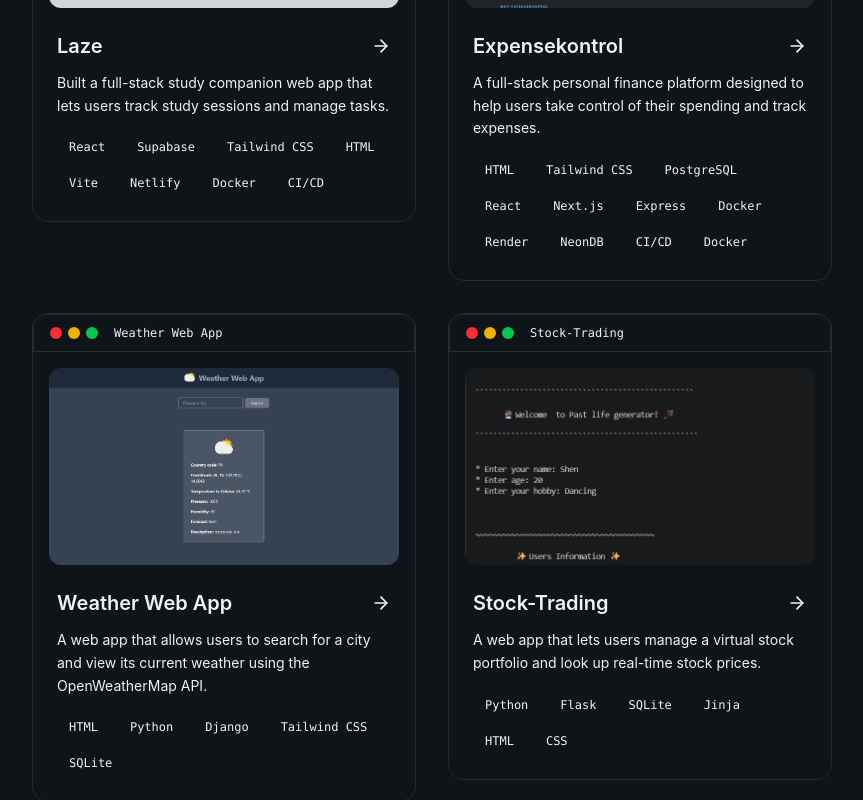
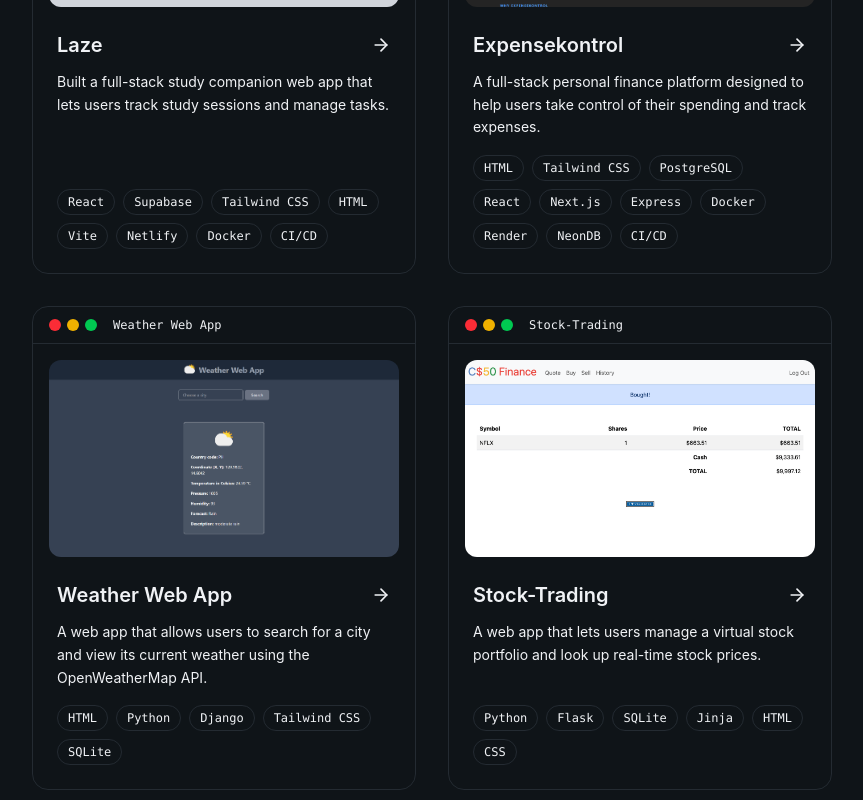
Before and after one commit to Ein-shen/My-porfolio, a React (Vite) app: page / in a window 1280 px wide. Shown: the part 980-1780 px from the top of the page, without its empty margins (208-1071 px from the left). Built offline with nearby package versions, Linux system fonts and the light colour scheme; the HTML template or start-up script is replaced by a standard one.

Commit message:
added finance pic in the project and minor changes in the project

```diff
--- a/src/sections/Projects.jsx
+++ b/src/sections/Projects.jsx
@@ -1,15 +1,15 @@
-import { ArrowRight } from "lucide-react"
-import { FaGithub } from "react-icons/fa"
-import { Link } from "react-router-dom"
+import { ArrowRight } from "lucide-react";
+import { FaGithub } from "react-icons/fa";
+import { Link } from "react-router-dom";
 
+// Images are served from /public, so use root-relative paths.
+// (If they live in src/assets, import them instead and put the imports here.)
 const projects = [
-
-
   {
     title: "Laze",
     description:
       "Built a full-stack study companion web app that lets users track study sessions and manage tasks.",
-    image: "Lazeu.png",
+    image: "/Lazeu.png",
     tags: [
       "React",
       "Supabase",
@@ -26,7 +26,7 @@ const projects = [
     title: "Expensekontrol",
     description:
       "A full-stack personal finance platform designed to help users take control of their spending and track expenses.",
-    image: "exp.png",
+    image: "/exp.png",
     tags: [
       "HTML",
       "Tailwind CSS",
@@ -38,71 +38,67 @@ const projects = [
       "Render",
       "NeonDB",
       "CI/CD",
-      "Docker",
     ],
     github: "https://github.com/Ein-shen/Finance_tracker",
   },
-
-
-
   {
     title: "Weather Web App",
     description:
       "A web app that allows users to search for a city and view its current weather using the OpenWeatherMap API.",
-    image: "weather.png",
+    image: "/weather.png",
     tags: ["HTML", "Python", "Django", "Tailwind CSS", "SQLite"],
     github: "https://github.com/Ein-shen/weather-webApp",
   },
-
   {
     title: "Stock-Trading",
     description:
       "A web app that lets users manage a virtual stock portfolio and look up real-time stock prices.",
-    image: "past.png",
+    image: "/fi.png",
     tags: ["Python", "Flask", "SQLite", "Jinja", "HTML", "CSS"],
     github: "https://github.com/Ein-shen/Stock-Trading",
   },
-]
+];
 
 export const Projects = () => {
   return (
     <section
       id="projects"
-      className="relative overflow-hidden scroll-mt-24 py-2"
+      aria-labelledby="projects-heading"
+      className="relative scroll-mt-24 overflow-hidden py-2"
     >
-      <div className="container relative z-10 mx-auto animate-fade-in px-6 py-10 md:px-12">
+      <div className="container relative z-10 mx-auto animate-fade-in px-6 py-10 md:px-12 ">
         <div className="mx-auto max-w-[800px]">
+          {/* Section header */}
+          <div className="mb-16 flex items-center justify-between">
+            <h2
+              id="projects-heading"
+              className="theme-text pt-1 font-mono text-xl font-medium tracking-tight"
+            >
+              Projects
+            </h2>
 
-          {/* Section header */}
-          <div className="mb-16">
-            <div className="mb-4 flex items-center justify-between">
-              <h1 className="theme-text pt-1 font-mono text-xl font-medium tracking-tight lg:text-xl">
-                Projects
-              </h1>
-
-              <Link
-                to="/view_projects"
-                className="theme-muted hover:theme-text-hover ml-auto flex h-11 cursor-pointer items-center gap-1 rounded-lg font-mono text-sm"
-              >
-                view all
-                <span className="text-[10px]">↗</span>
-              </Link>
-            </div>
+            <Link
+              to="/view_projects"
+              className="theme-muted hover:theme-text-hover flex h-11 items-center gap-1 rounded-lg font-mono text-sm"
+            >
+              view all
+              <span className="text-[10px]" aria-hidden="true">
+                ↗
+              </span>
+            </Link>
           </div>
 
-          {/* Project grid */}
-          <div className="grid items-start gap-8 lg:grid-cols-2">
+          {/* Project grid: items-stretch makes cards in a row the same height */}
+          <div className="grid items-stretch gap-8 lg:grid-cols-2 ">
             {projects.map((project, idx) => (
-              <div
-                key={idx}
-                className="group overflow-hidden rounded-2xl border-[0.5px] border-border transition-opacity duration-300 hover:opacity-90 md:row-span-1"
-                style={{
-                  animationDelay: `${(idx + 1) * 100}ms`,
-                }}
+              <article
+                key={project.title}
+                className="group flex h-full animate-fade-in flex-col overflow-hidden rounded-2xl border-[0.5px] border-border transition-opacity duration-300 [animation-fill-mode:backwards] hover:opacity-90"
+                style={{ animationDelay: `${(idx + 1) * 100}ms` }}
               >
                 {/* macOS-style title bar */}
-                <div className="theme-card-elevated flex items-center gap-2 border-[0.5px] border-border border-b px-4 py-2.5">
-                  <div className="flex gap-1.5">
+                <div className="theme-card-elevated flex items-center gap-2 border-b border-border px-4 py-2.5">
+                  <div className="flex gap-1.5" aria-hidden="true">
                     <span className="h-3 w-3 rounded-full bg-red-500" />
                     <span className="h-3 w-3 rounded-full bg-yellow-500" />
                     <span className="h-3 w-3 rounded-full bg-green-500" />
@@ -118,16 +114,20 @@ export const Projects = () => {
                   <div className="theme-card-elevated relative aspect-video overflow-hidden rounded-xl">
                     <img
                       src={project.image}
-                      alt={project.title}
+                      alt={`${project.title} screenshot`}
+                      loading="lazy"
+                      decoding="async"
                       className="h-full w-full object-cover object-top transition-transform duration-700 group-hover:scale-105"
                     />
 
-                    {/* GitHub overlay */}
-                    <div className="theme-overlay absolute inset-0 flex items-center justify-center gap-3 opacity-0 transition-opacity duration-300 group-hover:opacity-100">
+                    {/* GitHub overlay: only clickable while visible,
+                        and also revealed on keyboard focus */}
+                    <div className="theme-overlay pointer-events-none absolute inset-0 flex items-center justify-center gap-3 opacity-0 transition-opacity duration-300 group-focus-within:pointer-events-auto group-focus-within:opacity-100 group-hover:pointer-events-auto group-hover:opacity-100">
                       <a
                         href={project.github}
                         target="_blank"
                         rel="noopener noreferrer"
+                        aria-label={`View ${project.title} on GitHub`}
                         className="theme-tag rounded-full p-3 transition-all hover:opacity-80"
                       >
                         <FaGithub className="theme-text h-5 w-5" />
@@ -136,38 +136,45 @@ export const Projects = () => {
                   </div>
                 </div>
 
-                {/* Project details */}
-                <div className="space-y-3 p-6">
-                  <div className="flex items-start justify-between">
-                    <h3 className="theme-text text-xl font-semibold transition-transform duration-300 group-hover:translate-x-1 group-hover:-translate-y-1">
+                {/* Project details: flex-1 fills the card, mt-auto on the
+                    tags pins them to the bottom so all cards line up */}
+                <div className="flex flex-1 flex-col gap-3 p-6">
+                  <div className="flex items-start justify-between gap-4">
+                    <h3 className="theme-text text-xl font-semibold transition-transform duration-300 group-hover:-translate-y-1 group-hover:translate-x-1">
                       {project.title}
                     </h3>
 
-                    <ArrowRight
-                      className="theme-muted theme-arrow-hover mt-1 h-5 w-5 shrink-0 transition-transform duration-300 group-hover:translate-x-1 group-hover:-translate-y-1"
-                    />
+                    {/* Always-visible link, so touch devices (no hover)
+                        can still reach the repo */}
+                    <a
+                      href={project.github}
+                      target="_blank"
+                      rel="noopener noreferrer"
+                      aria-label={`Open ${project.title} on GitHub`}
+                      className="mt-1 shrink-0"
+                    >
+                      <ArrowRight className="theme-muted theme-arrow-hover h-5 w-5 transition-transform duration-300 group-hover:-translate-y-1 group-hover:translate-x-1" />
+                    </a>
                   </div>
 
                   <p className="theme-muted text-sm leading-relaxed">
                     {project.description}
                   </p>
 
-                  {/* Tags */}
-                  <div className="flex flex-wrap gap-2 pt-1">
-                    {project.tags.map((tag, tagIdx) => (
-                      <span
-                        key={tagIdx}
-                        className="theme-tag rounded-full px-3 py-1.5 font-mono text-xs font-medium transition-all duration-300 hover:opacity-80"
+                  <ul className="mt-auto flex flex-wrap gap-2 pt-1">
+                    {project.tags.map((tag) => (
+                      <li
+                        key={tag}
+                        className="theme-tag rounded-full border border-border px-2.5 py-1 font-mono text-xs font-medium transition-all duration-300 hover:opacity-80"
                       >
                         {tag}
-                      </span>
+                      </li>
                     ))}
-                  </div>
+                  </ul>
                 </div>
-              </div>
+              </article>
             ))}
           </div>
-
         </div>
       </div>
     </section>
```
Also changed, not shown: public/fi.png (added).
